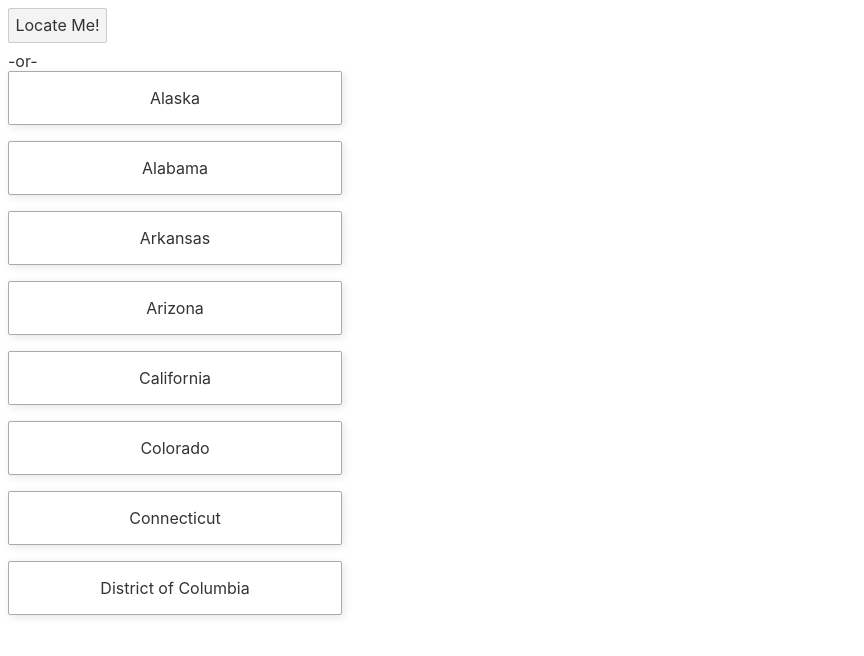
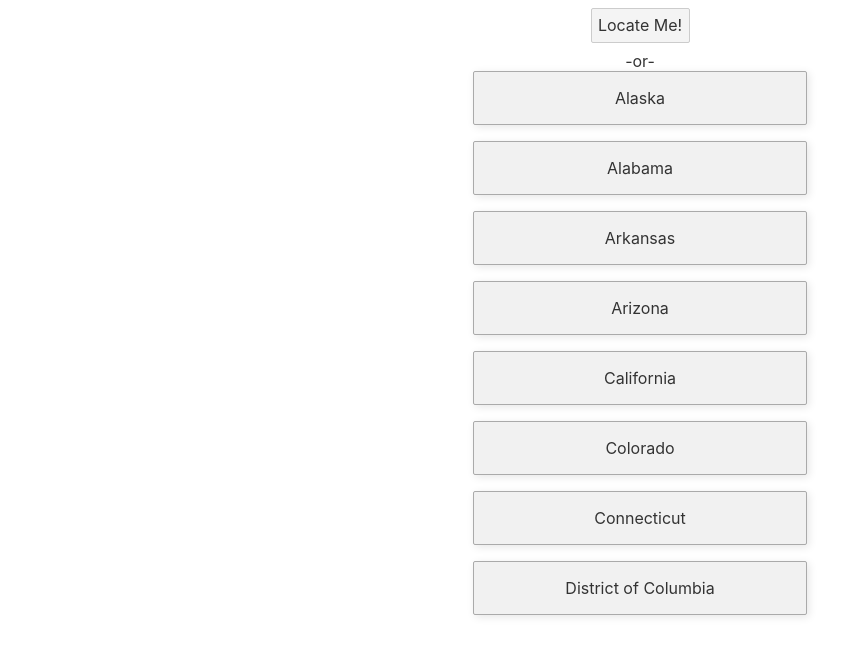
Before and after one commit to KartikC/PrimaryVote.US, a Svelte app: page / in a window 1280 px wide. Shown: the top 656 px of the page, without its empty margins (0-864 px from the left). Built offline with nearby package versions, Linux system fonts and the light colour scheme.

Commit message:
basic flex boxes

```diff
--- a/src/App.svelte
+++ b/src/App.svelte
@@ -16,11 +16,29 @@
 	}
 </script>
 
+<style>
+	.flex-container {
+		display: flex;
+		flex-direction: column;
+		justify-content: center;
+		align-items: center;
+	}
+</style>
+
+<svelte:head>
+	<title>Can I Still Vote? - PrimaryVote.US</title>
+	<html lang="en" />
+	<meta name="viewport" content="width=device-width, initial-scale=1.0">
+</svelte:head>
+
+
 {#if $selectedState}
-	 <StateInfo/><br/><button on:click={resetState}>back</button>
+	 <StateInfo/><button on:click={resetState}>back</button>
 {:else}
-	{#if supportsGeolocation()}
-	<StateLocator/>
-	{/if}
-	<StateList/>
+	<div class="flex-container">
+		{#if supportsGeolocation()}
+		<StateLocator/>
+		{/if}
+		<StateList/>
+	</div>
 {/if}
--- a/src/StateBox.svelte
+++ b/src/StateBox.svelte
@@ -13,7 +13,9 @@
 
 <style>
     .box {
+        background-color: #f1f1f1;
         width: 300px;
+        margin: 10px;
         border: 1px solid #aaa;
         border-radius: 2px;
         box-shadow: 2px 2px 8px rgba(0, 0, 0, 0.1);
--- a/src/StateInfo.svelte
+++ b/src/StateInfo.svelte
@@ -41,6 +41,16 @@
     }
 </script>
 
+<style>
+	.flex-container {
+		display: flex;
+		flex-direction: column;
+		justify-content: center;
+		align-items: center;
+	}
+</style>
+
+<div class="flex-container">
 <h1>{state.name}</h1>
 {#if bestOption()}
     <Countdown>
@@ -55,3 +65,4 @@
 {:else}
     it may be too late to register but you can double check <a href="{baseURL+state.code}" target="_blank">here.</a>
 {/if}
+</div>
--- a/src/StateLocator.svelte
+++ b/src/StateLocator.svelte
@@ -81,5 +81,5 @@
     {#if loadingLocation}
         loading...
     {/if}
-    <br />-or-<br />
+    <div>-or-</div>
 {/if}
```
Also changed, not shown: public/build/bundle.css, public/build/bundle.js, 2 other files (tests, documents, lock files or other folders).
